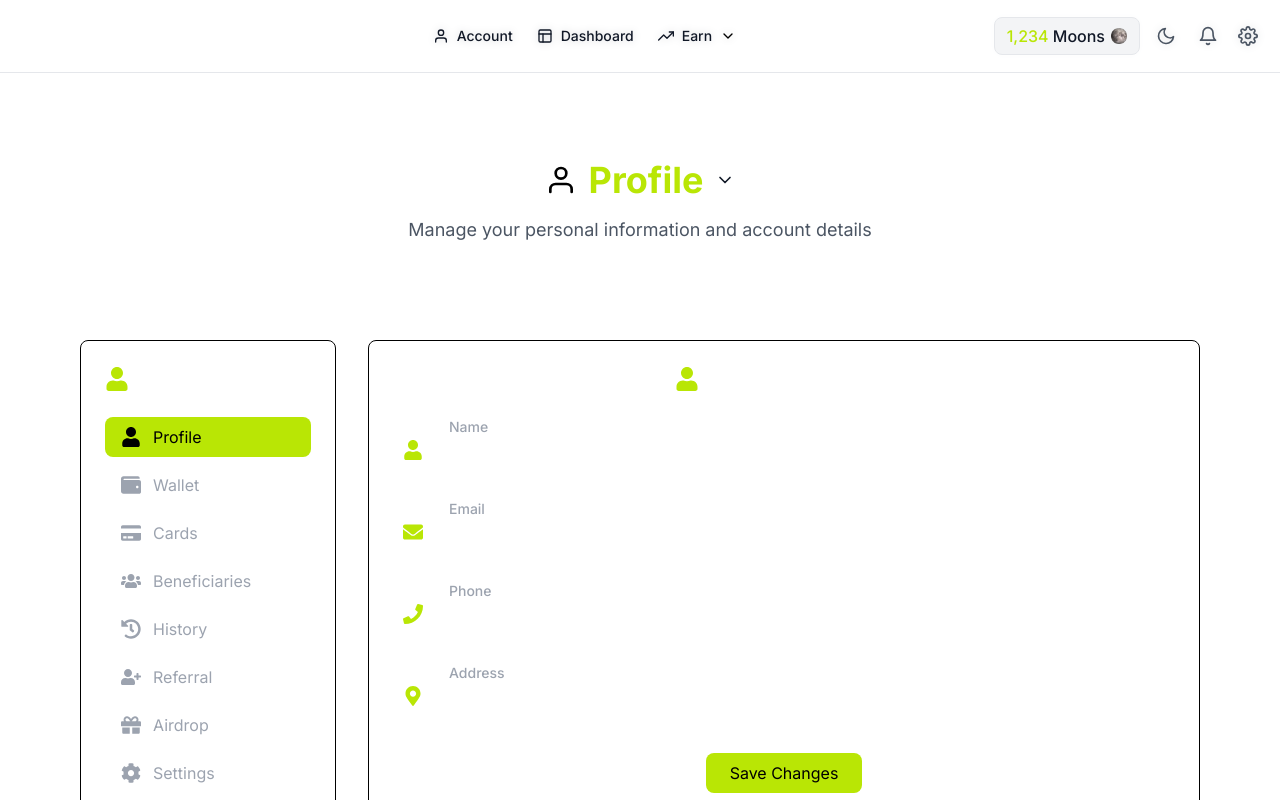
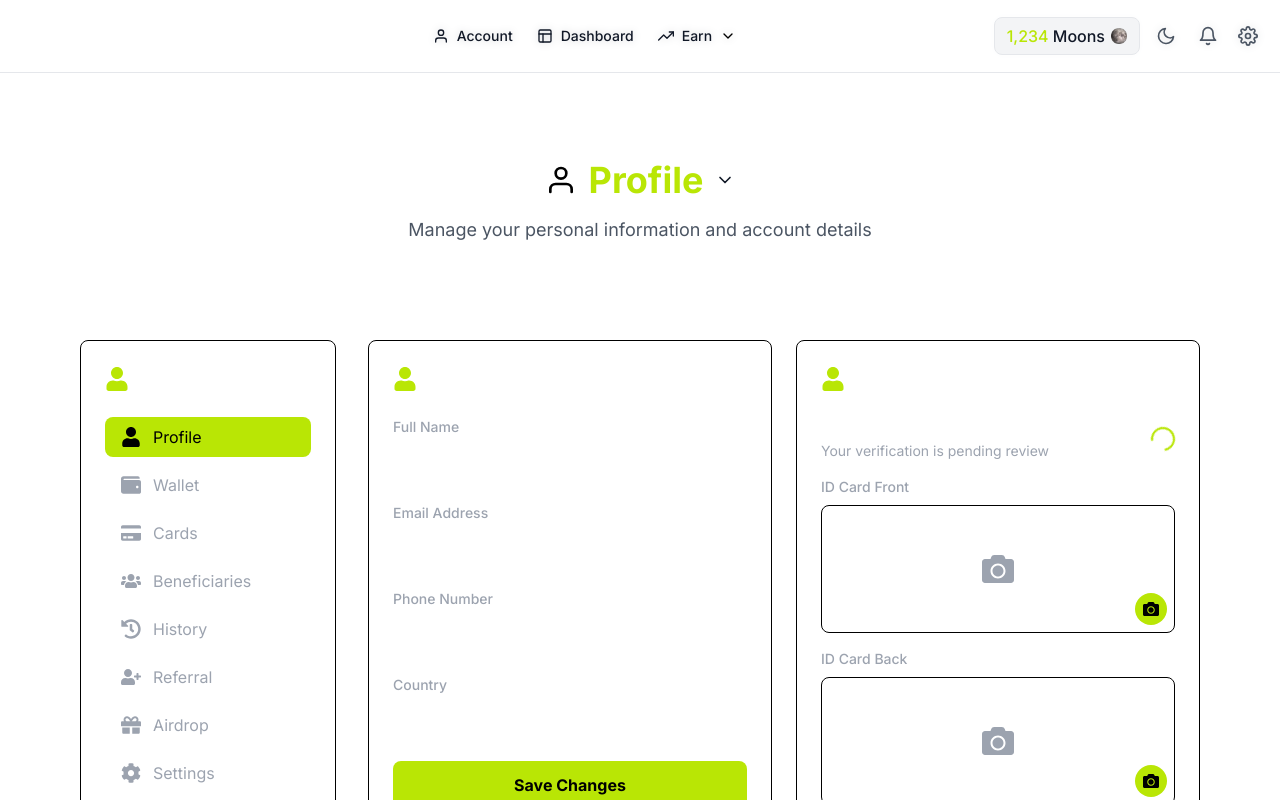
Before and after one commit to w3-surfer/credible-finance, a Next.js app: page /account/profile in a window 1280 px wide. Shown: the top 800 px of the page. Built offline with nearby package versions, Linux system fonts and the light colour scheme.

Commit message:
feat: restore KYC section in profile page

```diff
--- a/src/app/account/profile/page.tsx
+++ b/src/app/account/profile/page.tsx
@@ -2,7 +2,7 @@
 
 import { useState } from 'react';
 import { motion } from 'framer-motion';
-import { FaUser, FaEnvelope, FaPhone, FaMapMarkerAlt } from 'react-icons/fa';
+import { FaUser, FaEnvelope, FaPhone, FaMapMarkerAlt, FaCamera, FaCheckCircle, FaTimesCircle } from 'react-icons/fa';
 import { Layout } from '@/components/Layout';
 import { AccountMenu } from '@/components/dashboard';
 
@@ -11,6 +11,13 @@ interface Profile {
   email: string;
   phone: string;
   address: string;
+  country: string;
+  kycStatus: 'pending' | 'verified' | 'rejected';
+  kycDocuments: {
+    idFront: string | null;
+    idBack: string | null;
+    selfie: string | null;
+  };
 }
 
 export default function Profile() {
@@ -19,7 +26,19 @@ export default function Profile() {
     email: 'john@example.com',
     phone: '+1 234 567 890',
     address: '123 Cyber Street, Digital City',
+    country: 'United States',
+    kycStatus: 'pending',
+    kycDocuments: {
+      idFront: null,
+      idBack: null,
+      selfie: null
+    }
   });
+
+  const handleImageUpload = (type: keyof Profile['kycDocuments']) => {
+    // Implementar lógica de upload
+    console.log('Uploading:', type);
+  };
 
   return (
     <Layout
@@ -34,23 +53,23 @@ export default function Profile() {
           </div>
           {/* Conteúdo Principal */}
           <div className="md:col-span-3">
+            <div className="grid grid-cols-1 lg:grid-cols-2 gap-6">
+              {/* Informações Pessoais */}
               <motion.div
                 initial={{ opacity: 0, y: 20 }}
                 animate={{ opacity: 1, y: 0 }}
                 className="bg-cyber-gray-100 dark:bg-cyber-gray-200 rounded-lg p-6 border border-cyber-green/20 hover:border-cyber-green transition-all duration-300"
               >
-              <div className="flex items-center justify-center space-x-3 mb-6">
+                <div className="flex items-center space-x-3 mb-6">
                   <FaUser className="w-6 h-6 text-[#B9E605]" />
-                <h2 className="text-xl font-bold text-white">Profile Information</h2>
+                  <h2 className="text-xl font-bold text-white">Personal Information</h2>
                 </div>
 
                 <div className="space-y-4">
-                <div className="flex items-center space-x-4">
-                  <div className="w-10 h-10 rounded-full bg-cyber-gray-100 dark:bg-cyber-gray-200 flex items-center justify-center">
-                    <FaUser className="w-5 h-5 text-[#B9E605]" />
-                  </div>
-                  <div className="flex-grow">
-                    <label className="block text-sm font-medium text-gray-400 mb-1">Name</label>
+                  <div>
+                    <label className="block text-sm font-medium text-gray-400 mb-2">
+                      Full Name
+                    </label>
                     <input
                       type="text"
                       value={profile.name}
@@ -58,14 +77,11 @@ export default function Profile() {
                       className="w-full px-4 py-2 bg-cyber-gray-100 dark:bg-cyber-gray-200 text-white border border-cyber-green/20 rounded-lg focus:outline-none focus:border-cyber-green"
                     />
                   </div>
-                </div>
 
-                <div className="flex items-center space-x-4">
-                  <div className="w-10 h-10 rounded-full bg-cyber-gray-100 dark:bg-cyber-gray-200 flex items-center justify-center">
-                    <FaEnvelope className="w-5 h-5 text-[#B9E605]" />
-                  </div>
-                  <div className="flex-grow">
-                    <label className="block text-sm font-medium text-gray-400 mb-1">Email</label>
+                  <div>
+                    <label className="block text-sm font-medium text-gray-400 mb-2">
+                      Email Address
+                    </label>
                     <input
                       type="email"
                       value={profile.email}
@@ -73,14 +89,11 @@ export default function Profile() {
                       className="w-full px-4 py-2 bg-cyber-gray-100 dark:bg-cyber-gray-200 text-white border border-cyber-green/20 rounded-lg focus:outline-none focus:border-cyber-green"
                     />
                   </div>
-                </div>
 
-                <div className="flex items-center space-x-4">
-                  <div className="w-10 h-10 rounded-full bg-cyber-gray-100 dark:bg-cyber-gray-200 flex items-center justify-center">
-                    <FaPhone className="w-5 h-5 text-[#B9E605]" />
-                  </div>
-                  <div className="flex-grow">
-                    <label className="block text-sm font-medium text-gray-400 mb-1">Phone</label>
+                  <div>
+                    <label className="block text-sm font-medium text-gray-400 mb-2">
+                      Phone Number
+                    </label>
                     <input
                       type="tel"
                       value={profile.phone}
@@ -88,30 +101,145 @@ export default function Profile() {
                       className="w-full px-4 py-2 bg-cyber-gray-100 dark:bg-cyber-gray-200 text-white border border-cyber-green/20 rounded-lg focus:outline-none focus:border-cyber-green"
                     />
                   </div>
+
+                  <div>
+                    <label className="block text-sm font-medium text-gray-400 mb-2">
+                      Country
+                    </label>
+                    <input
+                      type="text"
+                      value={profile.country}
+                      onChange={(e) => setProfile({ ...profile, country: e.target.value })}
+                      className="w-full px-4 py-2 bg-cyber-gray-100 dark:bg-cyber-gray-200 text-white border border-cyber-green/20 rounded-lg focus:outline-none focus:border-cyber-green"
+                    />
                   </div>
 
-                <div className="flex items-center space-x-4">
-                  <div className="w-10 h-10 rounded-full bg-cyber-gray-100 dark:bg-cyber-gray-200 flex items-center justify-center">
-                    <FaMapMarkerAlt className="w-5 h-5 text-[#B9E605]" />
+                  <button className="w-full px-6 py-3 bg-[#B9E605] text-black font-bold rounded-lg hover:bg-[#B9E605]/90 transition-colors">
+                    Save Changes
+                  </button>
                 </div>
-                  <div className="flex-grow">
-                    <label className="block text-sm font-medium text-gray-400 mb-1">Address</label>
-                    <input
-                      type="text"
-                      value={profile.address}
-                      onChange={(e) => setProfile({ ...profile, address: e.target.value })}
-                      className="w-full px-4 py-2 bg-cyber-gray-100 dark:bg-cyber-gray-200 text-white border border-cyber-green/20 rounded-lg focus:outline-none focus:border-cyber-green"
+              </motion.div>
+
+              {/* KYC Verification */}
+              <motion.div
+                initial={{ opacity: 0, y: 20 }}
+                animate={{ opacity: 1, y: 0 }}
+                transition={{ delay: 0.1 }}
+                className="bg-cyber-gray-100 dark:bg-cyber-gray-200 rounded-lg p-6 border border-cyber-green/20 hover:border-cyber-green transition-all duration-300"
+              >
+                <div className="flex items-center space-x-3 mb-6">
+                  <FaUser className="w-6 h-6 text-[#B9E605]" />
+                  <h2 className="text-xl font-bold text-white">KYC Verification</h2>
+                </div>
+
+                <div className="space-y-4">
+                  <div className="flex items-center justify-between">
+                    <div>
+                      <div className="text-white font-medium">Verification Status</div>
+                      <div className="text-sm text-gray-400">
+                        {profile.kycStatus === 'verified' && 'Your account is verified'}
+                        {profile.kycStatus === 'pending' && 'Your verification is pending review'}
+                        {profile.kycStatus === 'rejected' && 'Your verification was rejected'}
+                      </div>
+                    </div>
+                    <div>
+                      {profile.kycStatus === 'verified' && (
+                        <FaCheckCircle className="w-6 h-6 text-[#B9E605]" />
+                      )}
+                      {profile.kycStatus === 'rejected' && (
+                        <FaTimesCircle className="w-6 h-6 text-red-500" />
+                      )}
+                      {profile.kycStatus === 'pending' && (
+                        <div className="w-6 h-6 border-2 border-[#B9E605] rounded-full animate-spin border-t-transparent" />
+                      )}
+                    </div>
+                  </div>
+
+                  <div className="space-y-4">
+                    <div>
+                      <label className="block text-sm font-medium text-gray-400 mb-2">
+                        ID Card Front
+                      </label>
+                      <div className="relative">
+                        <div className="w-full h-32 bg-cyber-gray-100 dark:bg-cyber-gray-200 border border-cyber-green/20 rounded-lg flex items-center justify-center">
+                          {profile.kycDocuments.idFront ? (
+                            <img
+                              src={profile.kycDocuments.idFront}
+                              alt="ID Front"
+                              className="w-full h-full object-cover rounded-lg"
                             />
+                          ) : (
+                            <FaCamera className="w-8 h-8 text-gray-400" />
+                          )}
+                        </div>
+                        <button
+                          onClick={() => handleImageUpload('idFront')}
+                          className="absolute bottom-2 right-2 bg-[#B9E605] text-black p-2 rounded-full hover:bg-[#B9E605]/90 transition-colors"
+                        >
+                          <FaCamera className="w-4 h-4" />
+                        </button>
+                      </div>
+                    </div>
+
+                    <div>
+                      <label className="block text-sm font-medium text-gray-400 mb-2">
+                        ID Card Back
+                      </label>
+                      <div className="relative">
+                        <div className="w-full h-32 bg-cyber-gray-100 dark:bg-cyber-gray-200 border border-cyber-green/20 rounded-lg flex items-center justify-center">
+                          {profile.kycDocuments.idBack ? (
+                            <img
+                              src={profile.kycDocuments.idBack}
+                              alt="ID Back"
+                              className="w-full h-full object-cover rounded-lg"
+                            />
+                          ) : (
+                            <FaCamera className="w-8 h-8 text-gray-400" />
+                          )}
+                        </div>
+                        <button
+                          onClick={() => handleImageUpload('idBack')}
+                          className="absolute bottom-2 right-2 bg-[#B9E605] text-black p-2 rounded-full hover:bg-[#B9E605]/90 transition-colors"
+                        >
+                          <FaCamera className="w-4 h-4" />
+                        </button>
+                      </div>
+                    </div>
+
+                    <div>
+                      <label className="block text-sm font-medium text-gray-400 mb-2">
+                        Selfie with ID
+                      </label>
+                      <div className="relative">
+                        <div className="w-full h-32 bg-cyber-gray-100 dark:bg-cyber-gray-200 border border-cyber-green/20 rounded-lg flex items-center justify-center">
+                          {profile.kycDocuments.selfie ? (
+                            <img
+                              src={profile.kycDocuments.selfie}
+                              alt="Selfie"
+                              className="w-full h-full object-cover rounded-lg"
+                            />
+                          ) : (
+                            <FaCamera className="w-8 h-8 text-gray-400" />
+                          )}
+                        </div>
+                        <button
+                          onClick={() => handleImageUpload('selfie')}
+                          className="absolute bottom-2 right-2 bg-[#B9E605] text-black p-2 rounded-full hover:bg-[#B9E605]/90 transition-colors"
+                        >
+                          <FaCamera className="w-4 h-4" />
+                        </button>
                       </div>
                     </div>
                   </div>
 
-              <div className="mt-6 flex justify-center">
-                <button className="px-6 py-2 bg-[#B9E605] text-black rounded-lg hover:bg-[#B9E605]/90 transition-colors">
-                  Save Changes
+                  {profile.kycStatus === 'rejected' && (
+                    <button className="w-full px-6 py-3 bg-[#B9E605] text-black font-bold rounded-lg hover:bg-[#B9E605]/90 transition-colors">
+                      Resubmit Documents
                     </button>
+                  )}
                 </div>
               </motion.div>
+            </div>
           </div>
         </div>
       </div>
```
Lines whose indentation alone changed are shown as unchanged.
